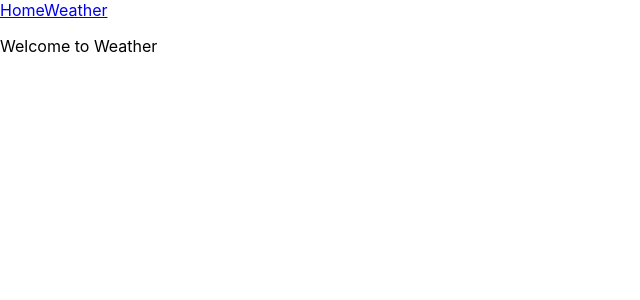
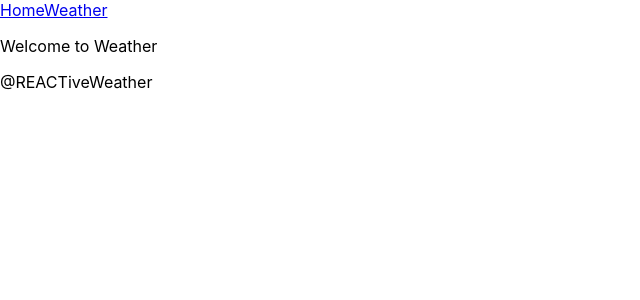
Before and after one commit to AFaidley/REACTive-weather, a React (Create React App) app in the folder main/: page /weather in a window 1280 px wide. Shown: the top 300 px of the page, without its empty margins (0-640 px from the left). Built offline with nearby package versions, Linux system fonts and the light colour scheme.

Commit message:
added Footer

```diff
--- a/main/src/App.js
+++ b/main/src/App.js
@@ -3,6 +3,7 @@ import {BrowserRouter as Router, Routes, Route} from 'react-router-dom';
 import Weather from './components/Weather';
 import Home from './pages/Home';
 import Navbar from './components/Navbar';
+import Footer from './components/Footer';
 
 function App() {
   return (
@@ -18,6 +19,7 @@ function App() {
         element={<Weather />}
         />
       </Routes>
+      <Footer />
     </Router>
   );
 }
--- /dev/null
+++ b/main/src/components/Footer.js
@@ -0,0 +1,7 @@
+const Footer = () => {
+    return (
+        <footer>@REACTiveWeather</footer>
+    )
+}
+
+export default Footer;
```
